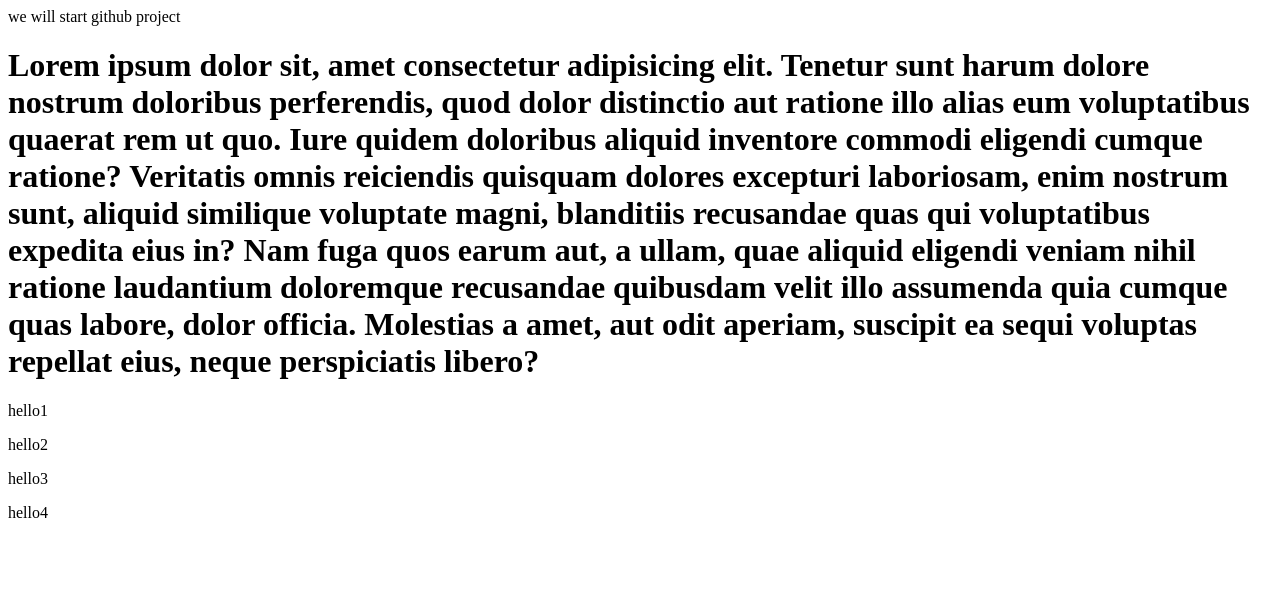
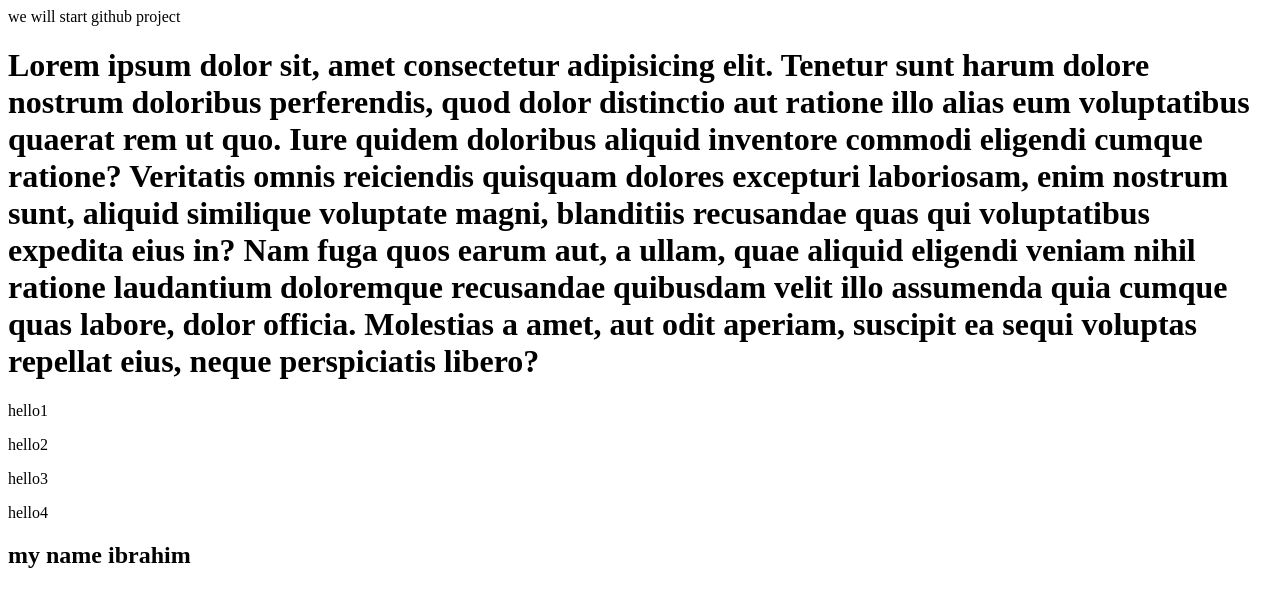
Before and after one commit to ibrahim01995/github, a plain HTML site: page index.html in a window 1280 px wide. Drawn offline with Linux system fonts and the light colour scheme.

Commit message:
add name

```diff
--- a/index.html
+++ b/index.html
@@ -20,6 +20,7 @@
   <p>hello2</p>
   <p>hello3</p>
   <p>hello4</p>
+  <h2>my name ibrahim</h2>
 </body>
 
 </html>
```
